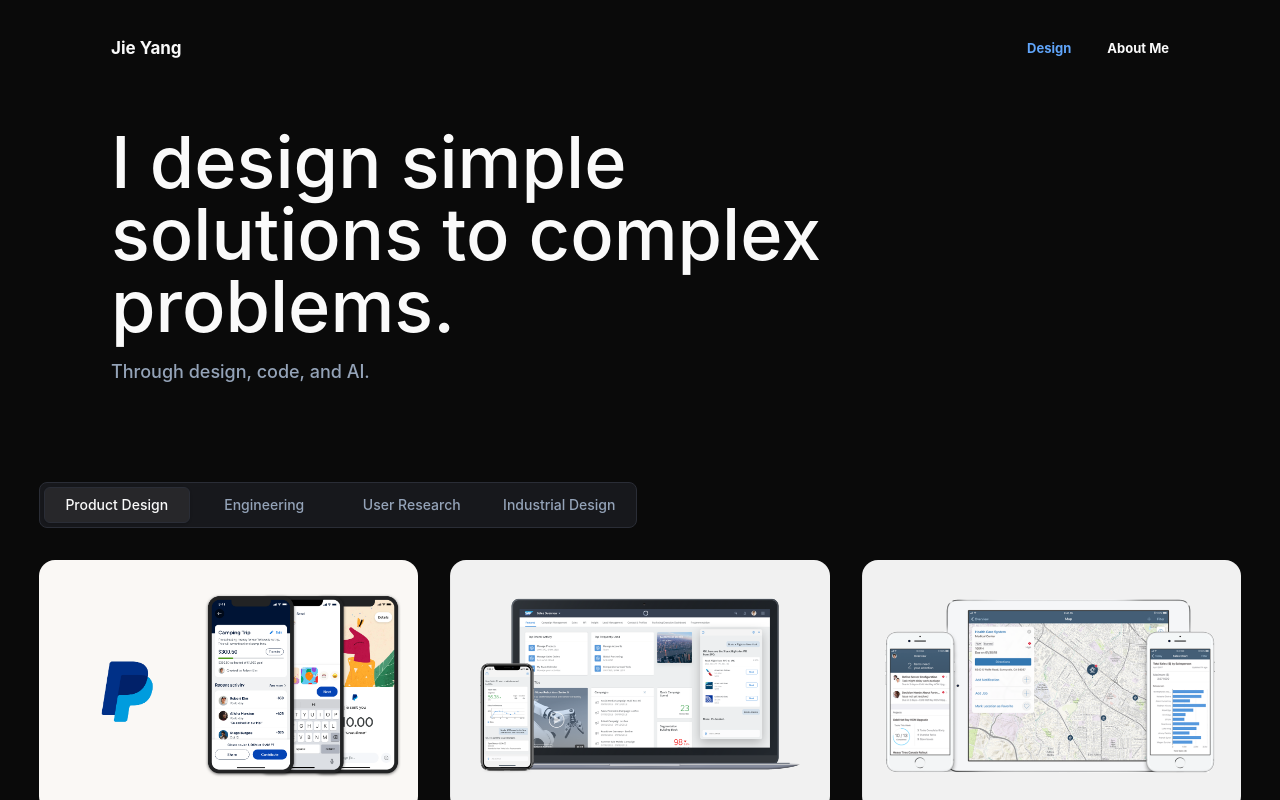
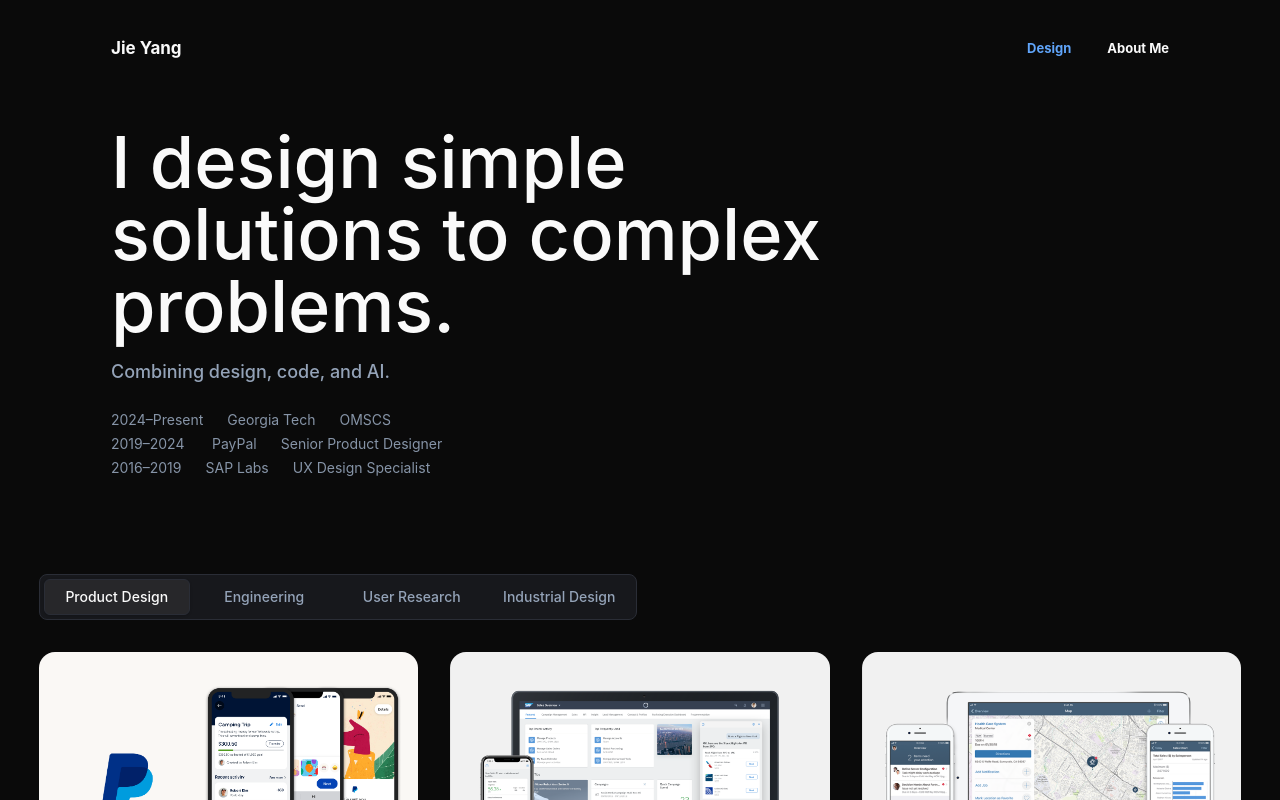
Before and after one commit to JYtheSang/Porforlio-Website, a Next.js app: page / in a window 1280 px wide. Shown: the top 800 px of the page. Built offline with nearby package versions, Linux system fonts and the light colour scheme.

Commit message:
Updated job section

```diff
--- a/src/components/hero.tsx
+++ b/src/components/hero.tsx
@@ -22,9 +22,31 @@
           animate={{ opacity: 1, y: 0 }}
           transition={{ duration: 1.5, delay: 0.8, ease }}
         >
-          Through design, code, and AI.
+          Combining design, code, and AI.
         </motion.span>
       </h1>
+      <motion.section
+        className="flex flex-col gap-1 text-sm text-[#94a3b8]/90"
+        initial={{ opacity: 0, y: 8 }}
+        animate={{ opacity: 1, y: 0 }}
+        transition={{ duration: 1, delay: 1.2, ease }}
+      >
+        <div className="grid grid-cols-[auto_auto_1fr] gap-x-6 justify-items-start">
+          <span>2024–Present</span>
+          <span>Georgia Tech</span>
+          <span>OMSCS</span>
+        </div>
+        <div className="grid grid-cols-[auto_auto_1fr] gap-x-6 justify-items-start">
+          <span className="w-[77px]">2019–2024</span>
+          <span>PayPal</span>
+          <span>Senior Product Designer</span>
+        </div>
+        <div className="grid grid-cols-[auto_auto_1fr] gap-x-6 justify-items-start">
+          <span>2016–2019</span>
+          <span>SAP Labs</span>
+          <span>UX Design Specialist</span>
+        </div>
+      </motion.section>
     </header>
   )
 }
--- a/src/components/project-grid.tsx
+++ b/src/components/project-grid.tsx
@@ -5,6 +5,23 @@
 import { motion, AnimatePresence, useMotionValue, useSpring } from "framer-motion"
 import Image from "next/image"
 import { projects, Project, type ProjectCategory } from "@/lib/projects"
+
+const gridVariants = {
+  hidden: { opacity: 0 },
+  visible: {
+    opacity: 1,
+    transition: { staggerChildren: 0, delayChildren: 0 },
+  },
+}
+
+const cardVariants = {
+  hidden: { opacity: 0, y: 14 },
+  visible: {
+    opacity: 1,
+    y: 0,
+    transition: { duration: 1, ease: [0.25, 0.46, 0.45, 0.94] as const },
+  },
+}
 
 const CURSOR_OFFSET_X = 8
 const CARD_HEIGHT_EST = 140
@@ -47,13 +64,20 @@
 
   return (
     <>
-      <div className="grid grid-cols-3 max-[960px]:grid-cols-2 max-[600px]:grid-cols-1 gap-8 max-[960px]:gap-5">
+      <motion.div
+        key={category ?? "all"}
+        className="grid grid-cols-3 max-[960px]:grid-cols-2 max-[600px]:grid-cols-1 gap-8 max-[960px]:gap-5"
+        variants={gridVariants}
+        initial="hidden"
+        animate="visible"
+      >
         {filteredProjects.map((project) => (
-            <a
+          <motion.a
             key={project.title}
             href={project.href}
             {...(!project.href.startsWith("/") && { target: "_blank", rel: "noopener noreferrer" })}
             className="block"
+            variants={cardVariants}
             onMouseEnter={() => setHoveredProject(project)}
             onMouseLeave={() => setHoveredProject(null)}
           >
@@ -78,9 +102,9 @@
             <p className="text-sm font-medium tracking-[-0.15px] leading-5 text-[#94a3b8] px-1">
               {project.action}
             </p>
-            </a>
+          </motion.a>
         ))}
-        </div>
+      </motion.div>
 
       {mounted &&
         createPortal(
```
Lines whose indentation alone changed are shown as unchanged.
